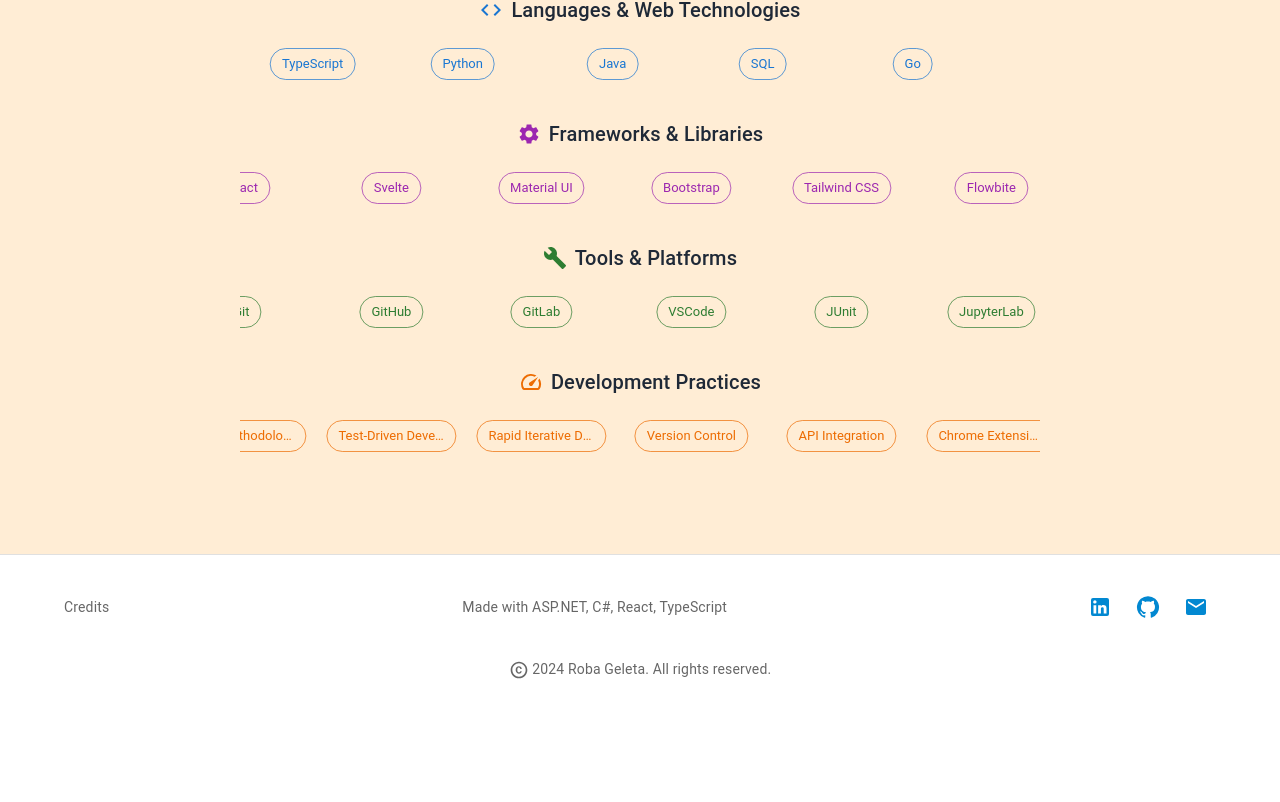
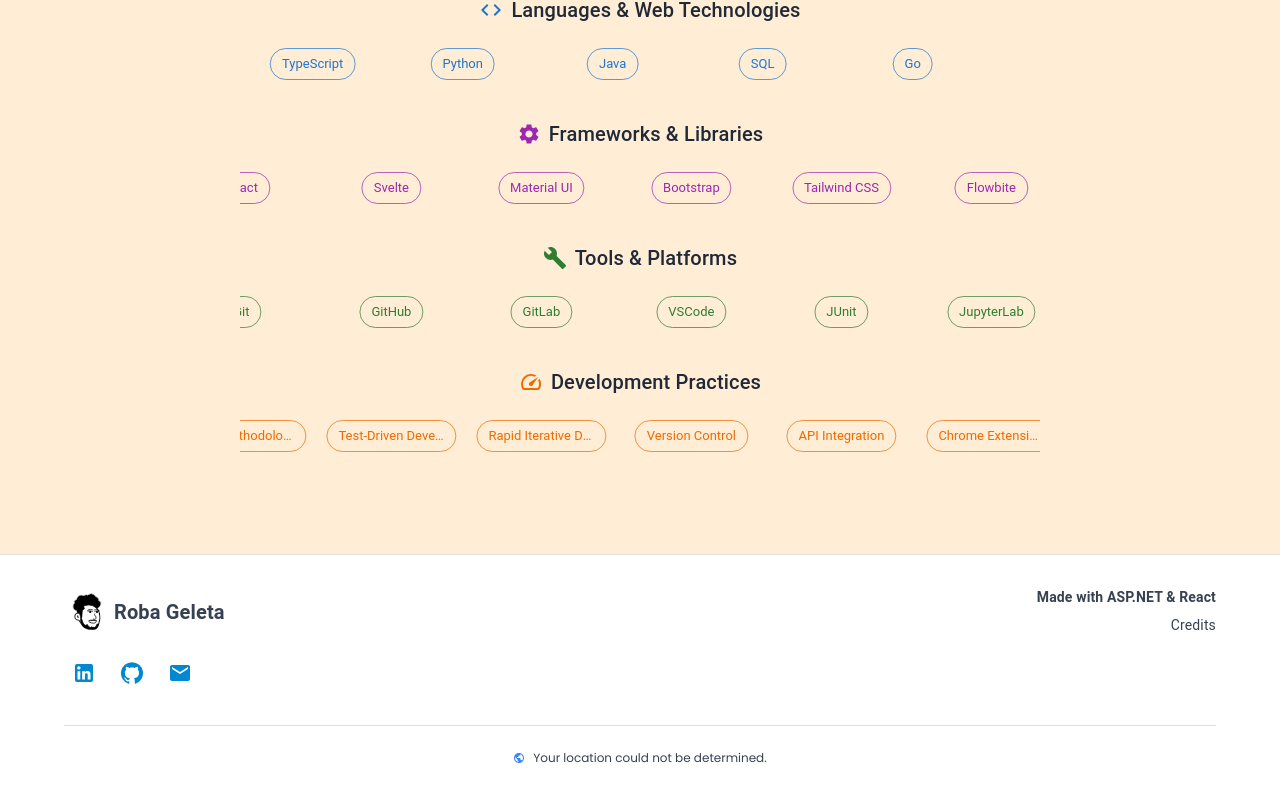
Before and after one commit to Roba-Geleta/frontend, a React (Vite) app: page / in a window 1280 px wide. Shown: the part 4225-5027 px from the top of the page. Before the commit the page ends 4937 px from the top, so only its background shows below. Built offline with nearby package versions, Linux system fonts and the light colour scheme; no server answers.

Commit message:
update footer with better styling and put location display there

```diff
--- a/src/Components/Footer/Footer.tsx
+++ b/src/Components/Footer/Footer.tsx
@@ -7,11 +7,13 @@ import {
   IconButton,
   Stack,
   Tooltip,
+  Divider,
 } from "@mui/material";
 import LinkedInIcon from "@mui/icons-material/LinkedIn";
 import GitHubIcon from "@mui/icons-material/GitHub";
 import EmailIcon from "@mui/icons-material/Email";
-import CopyrightIcon from "@mui/icons-material/Copyright";
+import LocationDisplay from "../LocationDisplay/LocationDisplay";
+import RobaLogo from "../RobaLogo/RobaLogo";
 
 const Footer: React.FC = () => {
   return (
@@ -28,32 +30,35 @@ const Footer: React.FC = () => {
       <Container maxWidth="lg">
         <Stack
           direction={{ xs: "column", sm: "row" }}
-          spacing={2}
+          spacing={4}
           justifyContent="space-between"
+          alignItems={{ xs: "center", sm: "flex-start" }}
+          textAlign={{ xs: "center", sm: "left" }}
+        >
+          <Box>
+            <Box
+              mb={2}
+              display="flex"
               alignItems="center"
+              justifyContent={{ xs: "center", sm: "flex-start" }}
             >
-          {/* Left Section: Credits */}
+              <Link to="/" className="flex flex-row items-center">
+                <RobaLogo sx={{ fontSize: "50px" }} />
+              </Link>
               <Typography
-            variant="body2"
-            color="text.secondary"
-            className="text-gray-700 dark:text-gray-300"
+                variant="h6"
+                className="text-gray-700 dark:text-gray-300 !font-bold ml-2"
               >
-            <Link to="/credits" className="hover:underline">
-              Credits
-            </Link>
+                Roba Geleta
               </Typography>
+            </Box>
 
-          {/* Middle Section: Technology Stack */}
-          <Typography
-            variant="body2"
-            color="text.secondary"
-            className="text-gray-700 dark:text-gray-300"
+            <Stack
+              direction="row"
+              spacing={1}
+              mb={2}
+              justifyContent={{ xs: "center", sm: "flex-start" }}
             >
-            Made with ASP.NET, C#, React, TypeScript
-          </Typography>
-
-          {/* Right Section: Social Media Icons */}
-          <Stack direction="row" spacing={1}>
               <Tooltip title="LinkedIn">
                 <IconButton
                   color="info"
@@ -66,6 +71,7 @@ const Footer: React.FC = () => {
                   <LinkedInIcon />
                 </IconButton>
               </Tooltip>
+
               <Tooltip title="GitHub">
                 <IconButton
                   color="info"
@@ -89,18 +95,31 @@ const Footer: React.FC = () => {
                 </IconButton>
               </Tooltip>
             </Stack>
-        </Stack>
+          </Box>
 
-        {/* Divider */}
-        <Box sx={{ mt: 4, textAlign: "center" }}>
+          <Box textAlign={{ xs: "center", sm: "right" }} className="space-y-2">
+            <Typography
+              variant="body2"
+              className="text-gray-700 dark:text-gray-300 !font-bold"
+            >
+              Made with ASP.NET & React
+            </Typography>
             <Typography
               variant="body2"
               color="text.secondary"
-            className="text-gray-700 dark:text-gray-300"
+              className="!text-gray-700 dark:!text-gray-300"
             >
-            <CopyrightIcon fontSize="small" /> {new Date().getFullYear()} Roba
-            Geleta. All rights reserved.
+              <Link to="/credits" className="hover:underline">
+                Credits
+              </Link>
             </Typography>
+          </Box>
+        </Stack>
+
+        <Divider sx={{ my: 2 }} className="dark:bg-gray-500" />
+
+        <Box display="flex" justifyContent="center">
+          <LocationDisplay />
         </Box>
       </Container>
     </Box>
```
Lines whose indentation alone changed are shown as unchanged.
